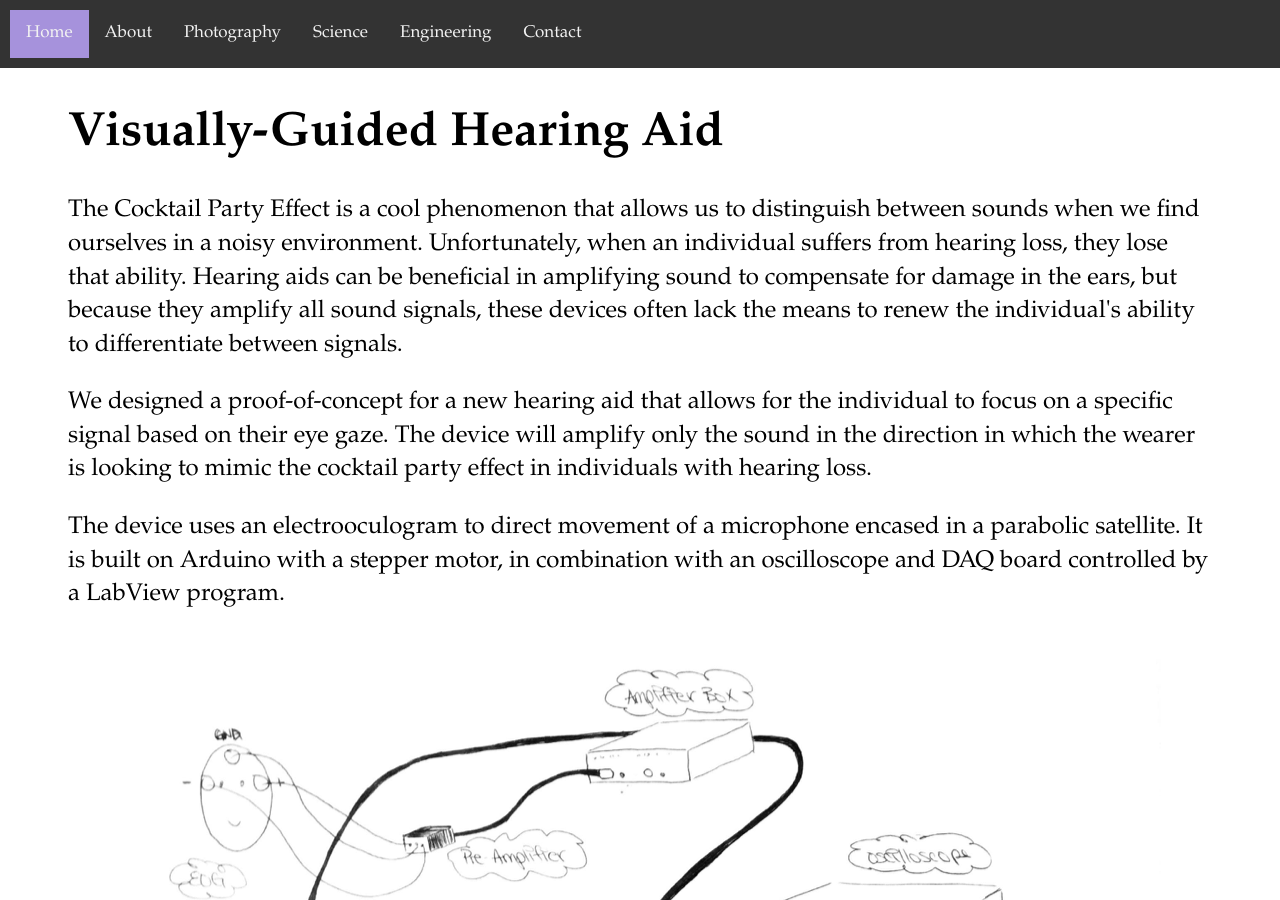
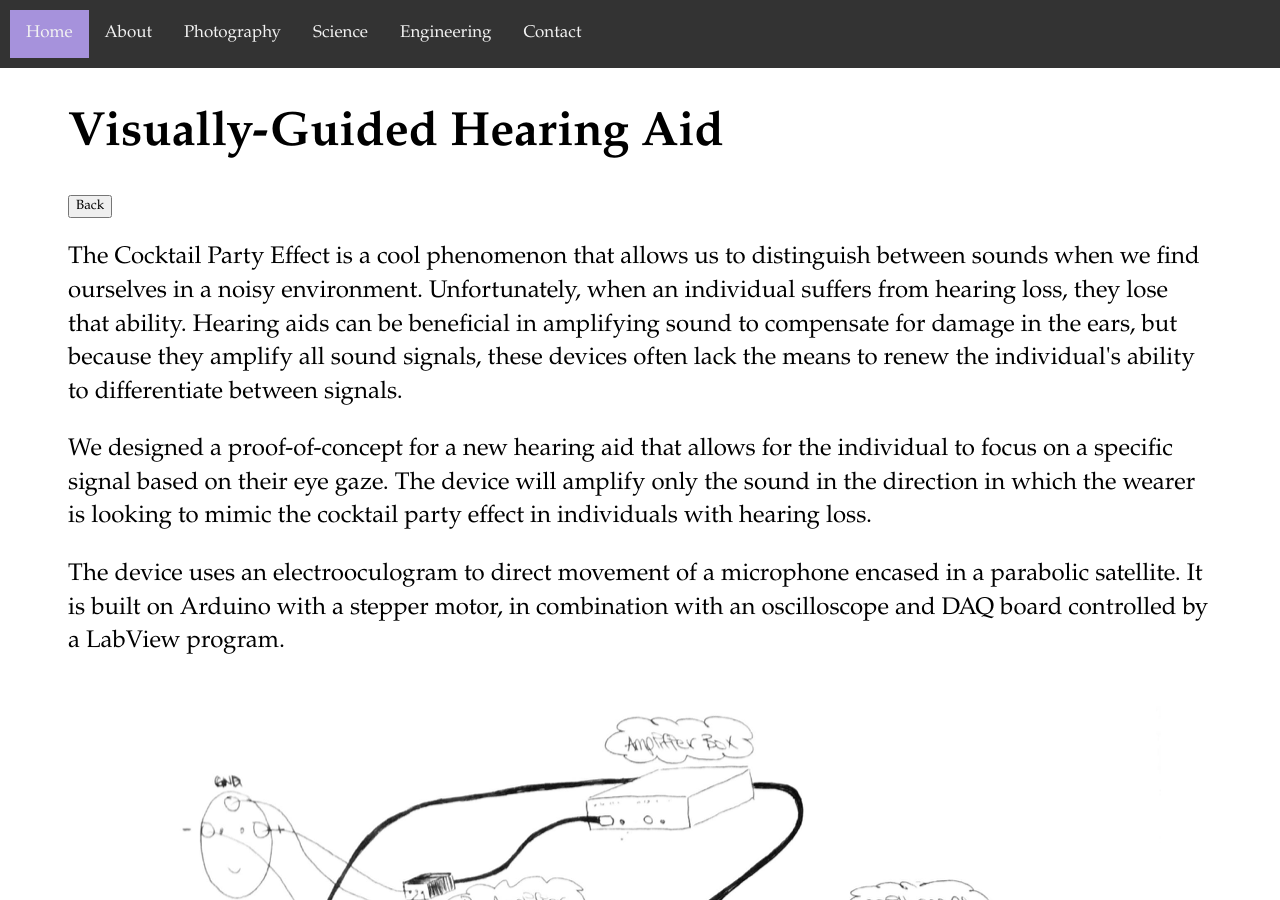
Before and after one commit to echang17/echang17.github.io, a Jekyll site: the page built from projects/hearingaid.html, in a window 1280 px wide and 900 px high. Built offline with Jekyll 4.4.1, drawn with Linux system fonts in a browser that asks for light colours.

Commit message:
Update hearingaid.html

```diff
--- a/projects/hearingaid.html
+++ b/projects/hearingaid.html
@@ -3,10 +3,18 @@
 title: Visually-Guided Hearing Aid
 ---
 <meta name="viewport" content="width=device-width, initial-scale=1.0">
+<script>
+function goBack() {
+  window.history.back()
+}
+</script>
 
 <div class="page-title">
 	<h1>Visually-Guided Hearing Aid</h1>
 </div>
+
+<div class="blurb">
+  <button onclick="goBack()">Back</button>
 
   <p>The Cocktail Party Effect is a cool phenomenon that allows us to distinguish between sounds when we find ourselves in a noisy environment. Unfortunately, when an individual suffers from hearing loss, they lose that ability. Hearing aids can be beneficial in amplifying sound to compensate for damage in the ears, but because they amplify all sound signals, these devices often lack the means to renew the individual's ability to differentiate between signals.</p>
   <p></p>
@@ -25,3 +33,6 @@
       <img class="blog-pic" src="/projects/hearingaid2.png">
     </figure>
   </div>
+
+  <button onclick="goBack()">Back</button>
+</div>
```
Lines whose indentation alone changed are shown as unchanged.
